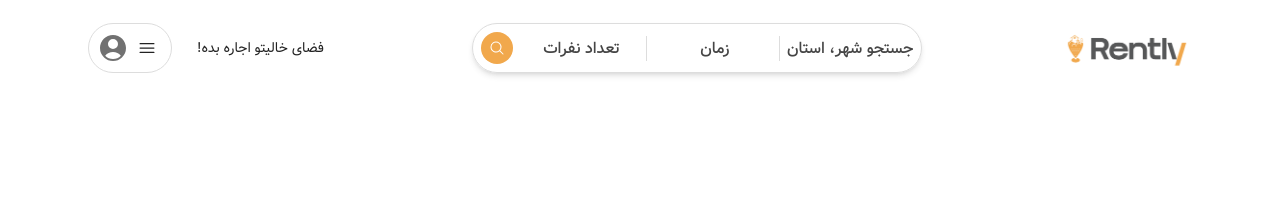
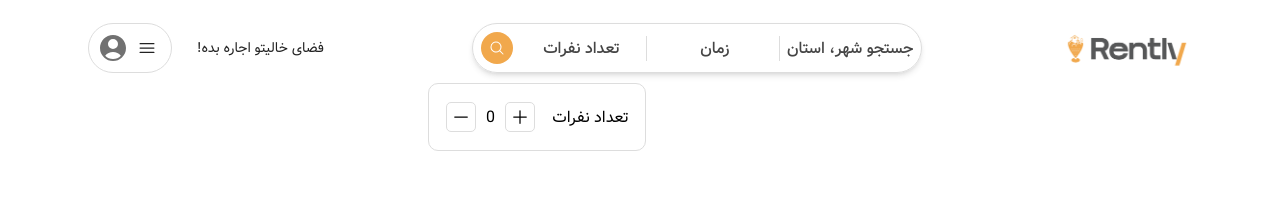
Before and after one commit to abolfazlsamadi/rently, a React (Create React App) app: page / in a window 1280 px wide. Both pictures are taken after a click on the button "تعداد نفرات". Shown: the top 201 px of the page. Built offline with nearby package versions, Linux system fonts and the light colour scheme.

Commit message:
coding number of guests

```diff
--- a/src/Component/Navbar/NavSearchbar.jsx
+++ b/src/Component/Navbar/NavSearchbar.jsx
@@ -2,22 +2,33 @@ import { MagnifyingGlassIcon } from "@heroicons/react/24/solid";
 import { useState } from "react";
 import CitySearchResults from "../searchbar/CitySearchResults";
 import TimeBookingSection from "../searchbar/TimeBookingSection";
+import GuestNumber from "../searchbar/GuestNumber";
 
 const SearchBar = () => {
   const [showDestinationSelection, setShowDestinationSelection] =
     useState(false);
   const [showTimeBooking, setShowTimeBooking] = useState(false);
+  const [showGuestNumber, setShowGuestNumber] = useState(false);
 
   const destinationSelectionHandler = () => {
     setShowDestinationSelection((current) => !current);
-    if (showTimeBooking === true) {
+    if (showTimeBooking === true || showGuestNumber === true) {
       setShowTimeBooking(false);
+      setShowGuestNumber(false)
     }
   };
   const timeBookingHandler = () => {
     setShowTimeBooking((current) => !current);
-    if (showDestinationSelection === true) {
+    if (showDestinationSelection === true || showGuestNumber === true) {
       setShowDestinationSelection(false);
+      setShowGuestNumber(false)
+    }
+  };
+  const guestNumberHandler = () => {
+    setShowGuestNumber((current) => !current);
+    if (showDestinationSelection === true || showTimeBooking === true ) {
+      setShowDestinationSelection(false);
+      setShowTimeBooking(false)
     }
   };
 
@@ -35,13 +46,14 @@ const SearchBar = () => {
         <button className="searchbar__frame__date" onClick={timeBookingHandler}>
           زمان
         </button>
-        <button className="searchbar__frame__guests">تعداد نفرات</button>
+        <button onClick={guestNumberHandler} className="searchbar__frame__guests">تعداد نفرات</button>
         <div className="searchbar__icon">
           <MagnifyingGlassIcon className="MagnifyingGlassIcon" />
         </div>
       </div>
       <CitySearchResults showDestinationSelection={showDestinationSelection} />
       <TimeBookingSection showTimeBooking={showTimeBooking} />
+      <GuestNumber showGuestNumber={showGuestNumber} />
     </div>
   );
 };
--- /dev/null
+++ b/src/Component/searchbar/GuestNumber.jsx
@@ -0,0 +1,37 @@
+import { MinusIcon, PlusIcon } from "@heroicons/react/24/solid";
+import { useState } from "react";
+
+
+const GuestNumber = ({ showGuestNumber }) => {
+    const [numberOfGuests, setNumberOfGuests] = useState(0)
+
+    const decreaseGuests = () => {
+        if (numberOfGuests > 0) {
+          setNumberOfGuests(numberOfGuests - 1);
+        }
+      };
+
+
+  return (
+    <>
+      {showGuestNumber ? (
+        <div className="guest-number">
+          <div>تعداد نفرات</div>
+          <div className="guest-number__handler">
+            <div onClick={()=>{setNumberOfGuests(numberOfGuests+1)}} className="guest-number__handler__plus-icon">
+                <PlusIcon className="guest-number__handler__plus-icon__icon" />
+            </div>
+            <div className="guest-number__handler__show-state">
+                {numberOfGuests}
+            </div>
+            <div onClick={decreaseGuests} className="guest-number__handler__minus-icon">
+                <MinusIcon className="guest-number__handler__minus-icon__icon" />
+            </div>
+          </div>
+        </div>
+      ) : null}
+    </>
+  );
+};
+
+export default GuestNumber;
--- a/src/Component/searchbar/styles/main.scss
+++ b/src/Component/searchbar/styles/main.scss
@@ -108,3 +108,38 @@
   // }
 }
 @import "calendar";
+
+.guest-number{
+  position: absolute;
+  @include flex-row-center-around;
+  width: 200px;
+  height: 50px;
+  top: 60px;
+  right: 300px;
+  padding: 8px;
+  background-color: #fff;
+  border: 1px solid $border-color-light;
+  border-radius: 10px;
+  &__handler{
+    @include flex-row-center;
+    gap: 10px;
+    &__plus-icon{
+      @include flex-row-center;
+      border: 1px solid $border-color-light;
+      border-radius: 5px;
+      padding: 4px;
+      &__icon{
+        width: 20px;
+      }
+    }
+    &__minus-icon{
+      @include flex-row-center;
+      border: 1px solid $border-color-light;
+      border-radius: 5px;
+      padding: 4px;
+      &__icon{
+        width: 20px;
+      }
+    }
+  }
+}
--- a/src/Styles/base.scss
+++ b/src/Styles/base.scss
@@ -20,16 +20,16 @@ $primary-black: #222222;
   justify-content: flex-start;
   align-items: center;
 }
+@mixin flex-row-center-around {
+  display: flex;
+  justify-content: space-around;
+  align-items: center;
+}
 @mixin flex-col-start {
   display: flex;
   flex-direction: column;
   justify-content: center;
   align-items: flex-start;
-}
-@mixin flex-row-center-around {
-  display: flex;
-  justify-content: space-around;
-  align-items: center;
 }
 
 
```
